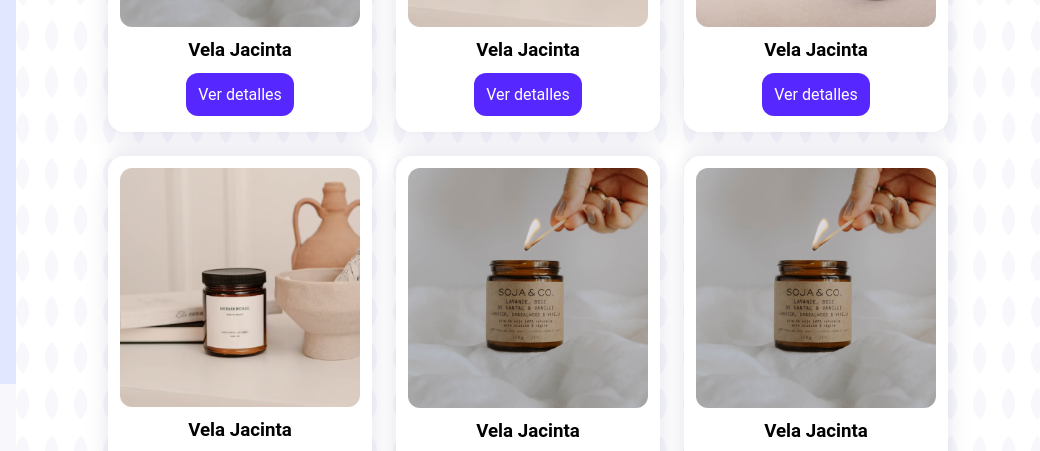
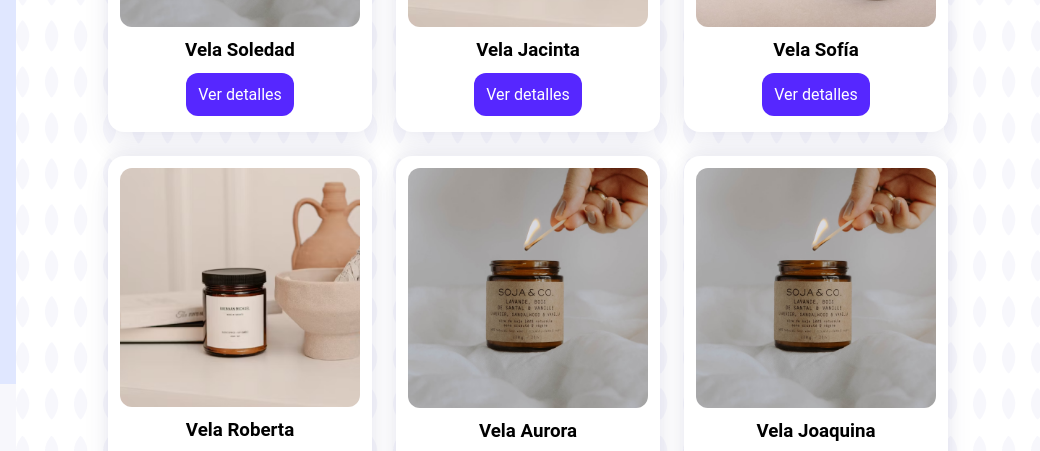
Before and after one commit to jacintaiglesiasl/Desafio-3_2, a plain HTML site: page index.html in a window 1280 px wide. Shown: the part 336-787 px from the top of the page, 240-1280 px from the left. Drawn offline with Linux system fonts and the light colour scheme.

Commit message:
ultimos cambios

```diff
--- a/assets/style.css
+++ b/assets/style.css
@@ -2,6 +2,8 @@ body {
     font-family: Roboto;
     margin: 0;
 }
+
+   /* EDICION PANTALLAS PEQUEÑAS*/
 
 @media screen and (max-width: 576px) {
 body {
@@ -15,10 +17,17 @@ body {
     "main"
     "footer";
 
+    /* eliminar menu */
+    .item {
+        display: none;
+    }
+
+     /* eliminar galería */
     .item-main {
         display: none;
     }
 
+    /* edición elemento galería */
     .item-mobile {
         display: flex;
         justify-content: center;
@@ -26,22 +35,21 @@ body {
         margin-top: 20px;
     }
 
-.item {
-    display: none;
-}
-
+     /* edición galería completa */
 main {
     display: flex;
     flex-direction: column;
     justify-content: space-between;
 }
 
+  /* edición páginas*/
 .pages {
     margin-bottom: 36px;
 }
 }
 }
 
+  /* EDICION PANTALLAS GRANDES */
 @media screen and (min-width: 577px) {
     body {
         display: grid;
@@ -53,14 +61,17 @@ main {
           "nav main"
           "footer main";
 
+        /* edición hamburguesa*/
     .menu {
         display: none;
     }
 
+          /* eliminar un elemento de la galería*/
     .item-mobile {
         display: none;
     }
 
+    /* edición galería completa*/
     .item-main {
         grid-area: main;
         display: grid;
@@ -69,11 +80,14 @@ main {
         margin-top: 20px;
     }
 
+      /* edición páginas*/
     .pages {
         margin-top: 20px;
     }
 }
     }
+
+      /* EDICIÓN ELEMENTOS EN GENERAL*/
 
 nav {
     grid-area: nav;
@@ -205,92 +219,3 @@ button {
     display: flex;
     gap: 12px;
 }
-
-/*
-@media screen and (max-width: 576px) {
-    body {
-      grid-template-columns: 20% 80%;
-      grid-template-rows: 2fr 10fr 1fr;
-      grid-template-areas:
-        "nav nav"
-        "aside aside"
-        " main  main "
-        "footer footer";
-    }
-  }
-
-  @media screen and (min-width: 577px) {
-    body {
-      grid-template-columns: 15% 85% ;
-      grid-template-areas:
-        "nav aside "
-        "nav main "
-        "footer main ";
-    }
-}
-
-
-.grid-container {
-    display: grid;
-    grid-template-areas:
-    "header header header"
-    "nav main main"
-    "footer footer footer";
-    grid-template-rows: 10% 1fr 10%;
-    grid-template-columns: 16% auto;
-    height: 100vh;
-}
-
-.item-header {
-    grid-area: header;
-    background-color: #E0E7FF;
-    display: flex;
-    justify-content: center;
-    align-items: center;
-    height: auto;
-    background-image: url(./imgs/Frame\ 1.png);
-    background-repeat: no-repeat;
-    background-position: center;
-    background-size: contain;
-}
-
-.item-nav {
-    grid-area: nav;
-    background-color: #F7F7FC;
-    display: flex;
-    align-items: start;
-}
-
-a {
-    text-decoration: none;
-    color:#4E4B66
-}
-
-.item-nav ul {
-    display: flex;
-    flex-direction: column;
-    gap: 30px;
-    list-style: none;
-    color:#4E4B66
-}
-
-.item-main {
-    grid-area: main;
-    background-color: white;
-    background-image: url(./imgs/BG-main.png);
-    display: grid;
-    grid-template-columns: auto auto auto;
-    justify-content: center;
-}
-
-.card {
-    display: flex;
-    flex-direction: column;
-    justify-content: center;
-    align-items: center;
-    margin: 20px;
-    background-color: white;
-    padding: 16px;
-    border-radius: 16px;
-    box-shadow: 0px -7px 14px 0px rgba(12, 20, 97, 0.05), 0px 14px 28px 0px rgba(12, 20, 97, 0.07);
-}
--- a/index.html
+++ b/index.html
@@ -49,7 +49,7 @@
 
         <div class="card">
             <img src="./assets/imgs/Product-1.png" alt="producto" width="240px">
-            <h3>Vela Jacinta</h3>
+            <h3>Vela Soledad</h3>
             <div class="button">Ver detalles</div>
         </div>
 
@@ -61,25 +61,25 @@
 
         <div class="card">
             <img src="./assets/imgs/Product-3.png" alt="producto" width="240px">
-            <h3>Vela Jacinta</h3>
+            <h3>Vela Sofía</h3>
             <div class="button">Ver detalles</div>
         </div>
 
         <div class="card">
             <img src="./assets/imgs/Product-2.png" alt="producto" width="240px">
-            <h3>Vela Jacinta</h3>
+            <h3>Vela Roberta</h3>
             <div class="button">Ver detalles</div>
         </div>
 
         <div class="card">
             <img src="./assets/imgs/Product-1.png" alt="producto" width="240px">
-            <h3>Vela Jacinta</h3>
+            <h3>Vela Aurora</h3>
             <div class="button">Ver detalles</div>
         </div>
 
         <div class="card">
             <img src="./assets/imgs/Product-1.png" alt="producto" width="240px">
-            <h3>Vela Jacinta</h3>
+            <h3>Vela Joaquina</h3>
             <div class="button">Ver detalles</div>
         </div>
 </div>
```
